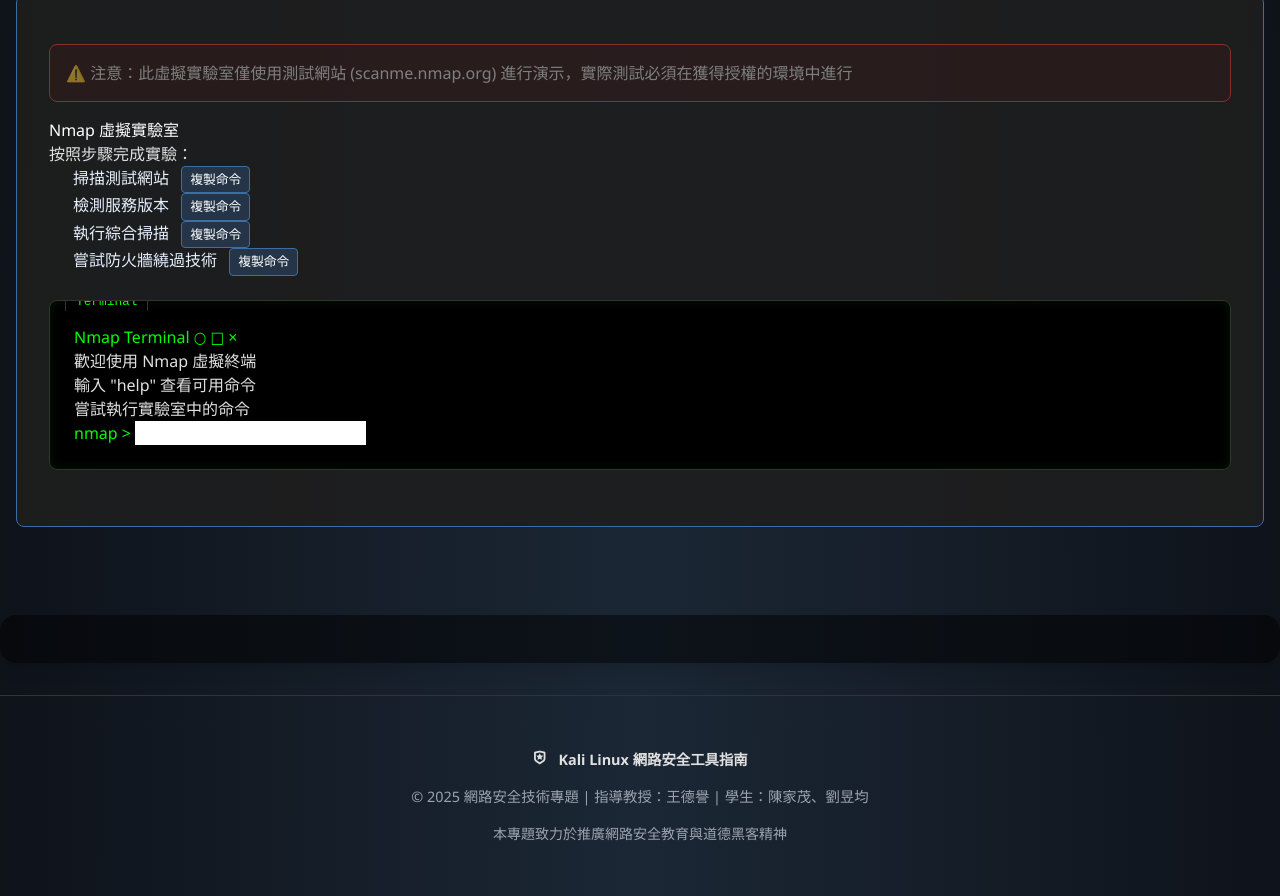
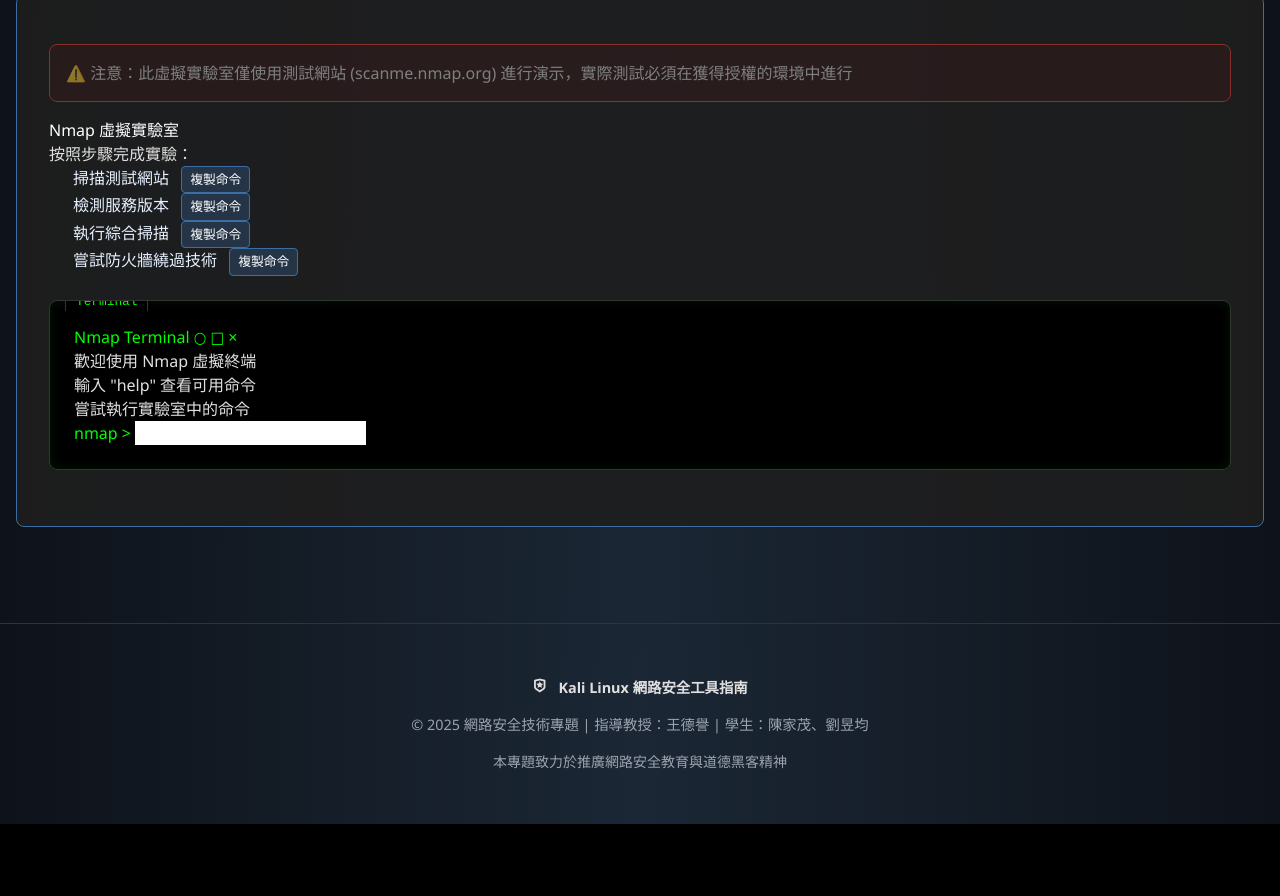
Before and after one commit to Userggyy/kijimmyer, a plain HTML site: page NMAPP.html in a window 1280 px wide. Shown: the part 6644-7540 px from the top of the page. After the commit the page ends 7468 px from the top, so only its background shows below. Drawn offline with nearby package versions, Linux system fonts and the light colour scheme.

Commit message:
Update NMAPP.html

```diff
--- a/NMAPP.html
+++ b/NMAPP.html
@@ -1022,7 +1022,7 @@
 </div>
 </main>
 
-</div></div><div class="bg-black bg-opacity-50 rounded-2xl shadow-lg p-6 my-6"><script>
+</div></div><div class="bg-black bg-opacity-50 rounded-2xl shadow-lg p-0 my-6"><script>
         // 可訪問性: 頁面加載後設置焦點
         window.onload = function() {
             document.querySelector('.skip-link').addEventListener('blur', function() {
```
